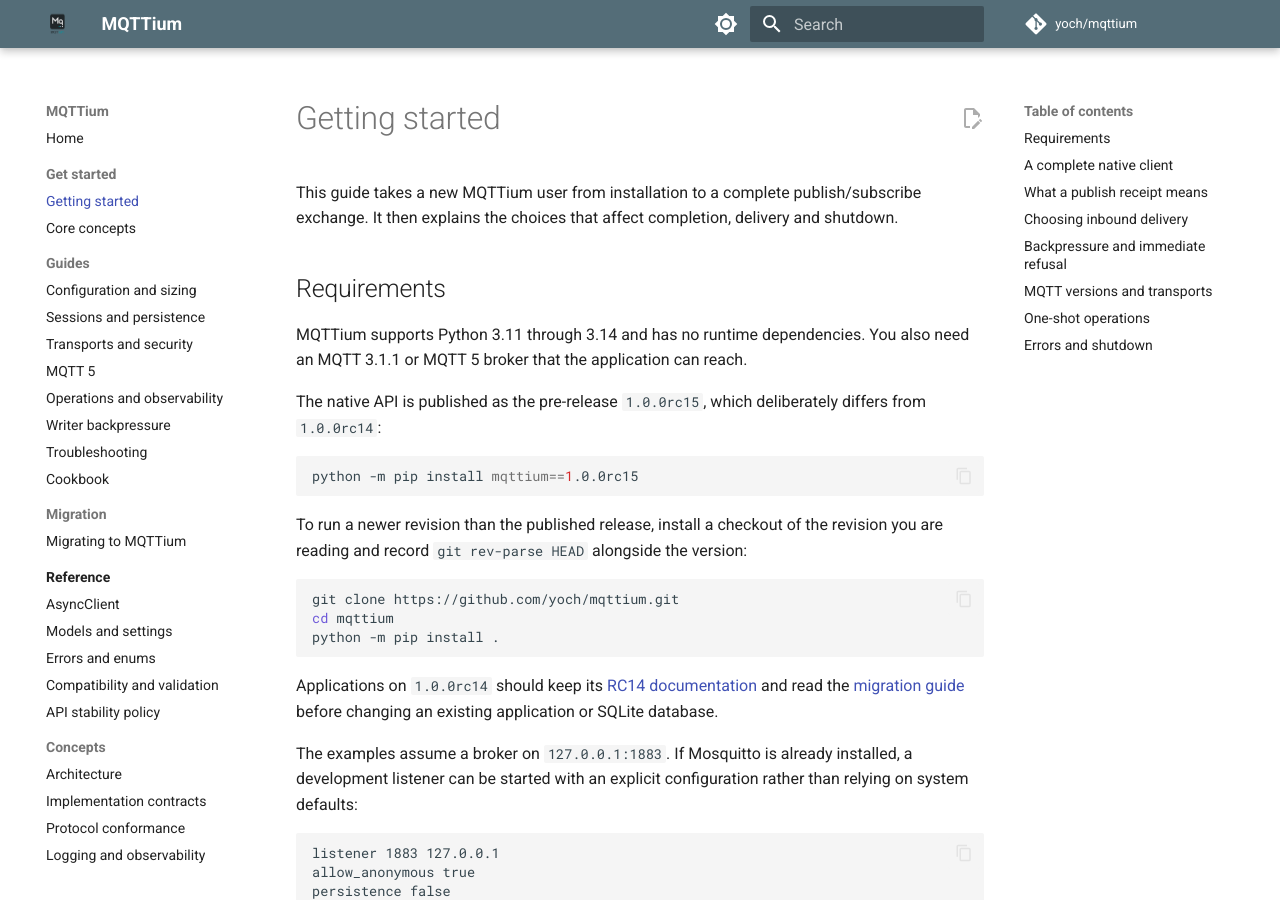
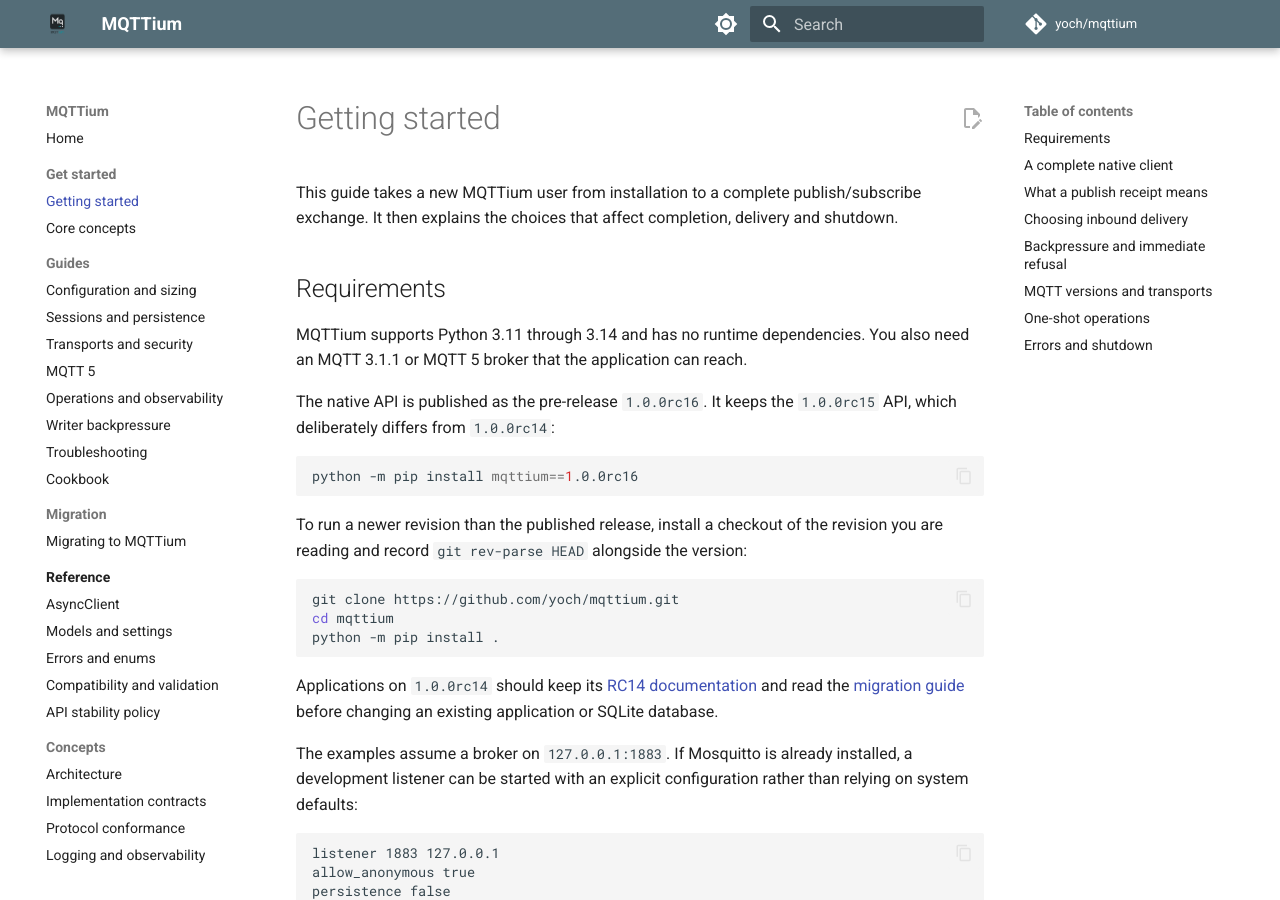
Before and after one commit to yoch/mqttium, an MkDocs documentation site: the page built from docs/getting-started.md, in a window 1280 px wide and 900 px high. Built offline with MkDocs 1.6.1 and Material for MkDocs 9.7.7, drawn with Linux system fonts in a browser that asks for light colours; comment, search, counter and statistics services are not loaded.

Commit message:
chore: prepare v1.0.0rc16
Bump the package version, freeze the RC16 changelog section dated
2026-09-24 and advance its comparison links. Align installation, security,
support and documentation version notices: RC16 keeps the RC15 API.

Co-Authored-By: Claude Opus 5.5 <noreply@anthropic.com>
Claude-Session: https://claude.ai/code/session_01TTrAoBqSWAGV36ZGyz2FqY

````diff
--- a/docs/getting-started.md
+++ b/docs/getting-started.md
@@ -9,11 +9,11 @@ delivery and shutdown.
 MQTTium supports Python 3.11 through 3.14 and has no runtime dependencies. You
 also need an MQTT 3.1.1 or MQTT 5 broker that the application can reach.
 
-The native API is published as the pre-release `1.0.0rc15`, which
-deliberately differs from `1.0.0rc14`:
+The native API is published as the pre-release `1.0.0rc16`. It keeps the
+`1.0.0rc15` API, which deliberately differs from `1.0.0rc14`:
 
 ```bash
-python -m pip install mqttium==1.0.0rc15
+python -m pip install mqttium==1.0.0rc16
 ```
 
 To run a newer revision than the published release, install a checkout of the
--- a/mkdocs.yml
+++ b/mkdocs.yml
@@ -19,6 +19,7 @@ exclude_docs: |
   experiments/
   reports/*.md
   !reports/README.md
+  !reports/RELEASE-CANDIDATE-1.0.0rc16.md
   !reports/RELEASE-CANDIDATE-1.0.0rc15.md
   !reports/RELEASE-PREPARATION-2026-09-22.md
   !reports/LEAN-NATIVE-EXPERIMENT-2026-09-10.md
@@ -110,8 +111,8 @@ plugins:
       markdown_description: >-
         MQTTium is a dependency-free, async-native MQTT 3.1.1 and MQTT 5.0
         client for production Python services, gateways, and IoT systems.
-        The pre-v1 native AsyncClient API, published as 1.0.0rc15, deliberately
-        revises 1.0.0rc14. Paho and one-shot helpers are removed. Follow the installation
+        The pre-v1 native AsyncClient API, published as 1.0.0rc16 (API of 1.0.0rc15),
+        deliberately revises 1.0.0rc14. Paho and one-shot helpers are removed. Follow the installation
         and migration guides for the version described by this documentation.
       sections:
         Get started:
--- a/src/mqttium/__init__.py
+++ b/src/mqttium/__init__.py
@@ -39,4 +39,4 @@ __all__ = [
     "__version__",
 ]
 
-__version__ = "1.0.0rc15"
+__version__ = "1.0.0rc16"
````
Also changed, not shown: CHANGELOG.md (+4 -1 lines), README.md (+6 -5 lines), SECURITY.md (+2 -2 lines), SUPPORT.md (+2 -2 lines), docs/index.md (+1 -1 lines), docs/release-process.md (+2 -2 lines).
